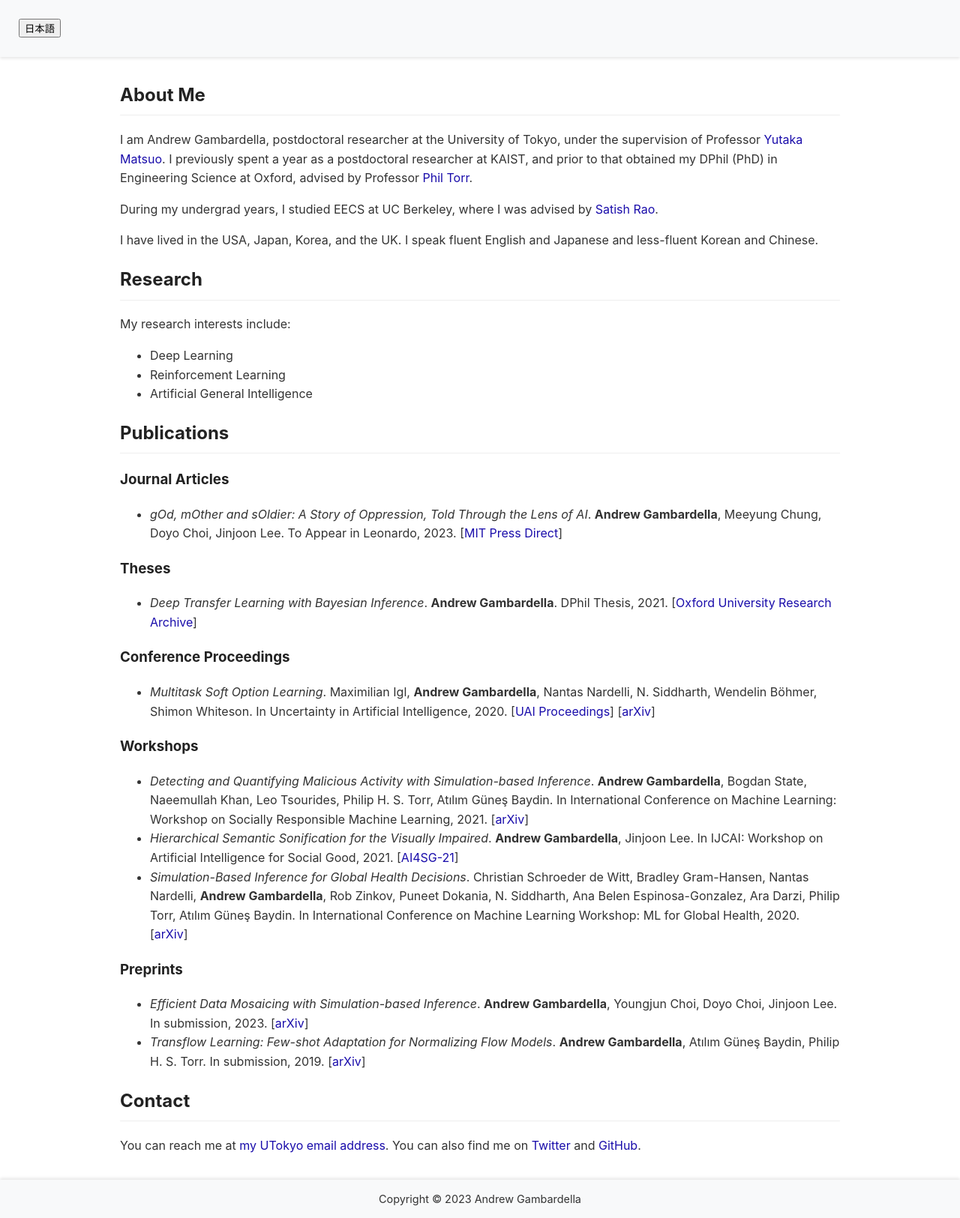
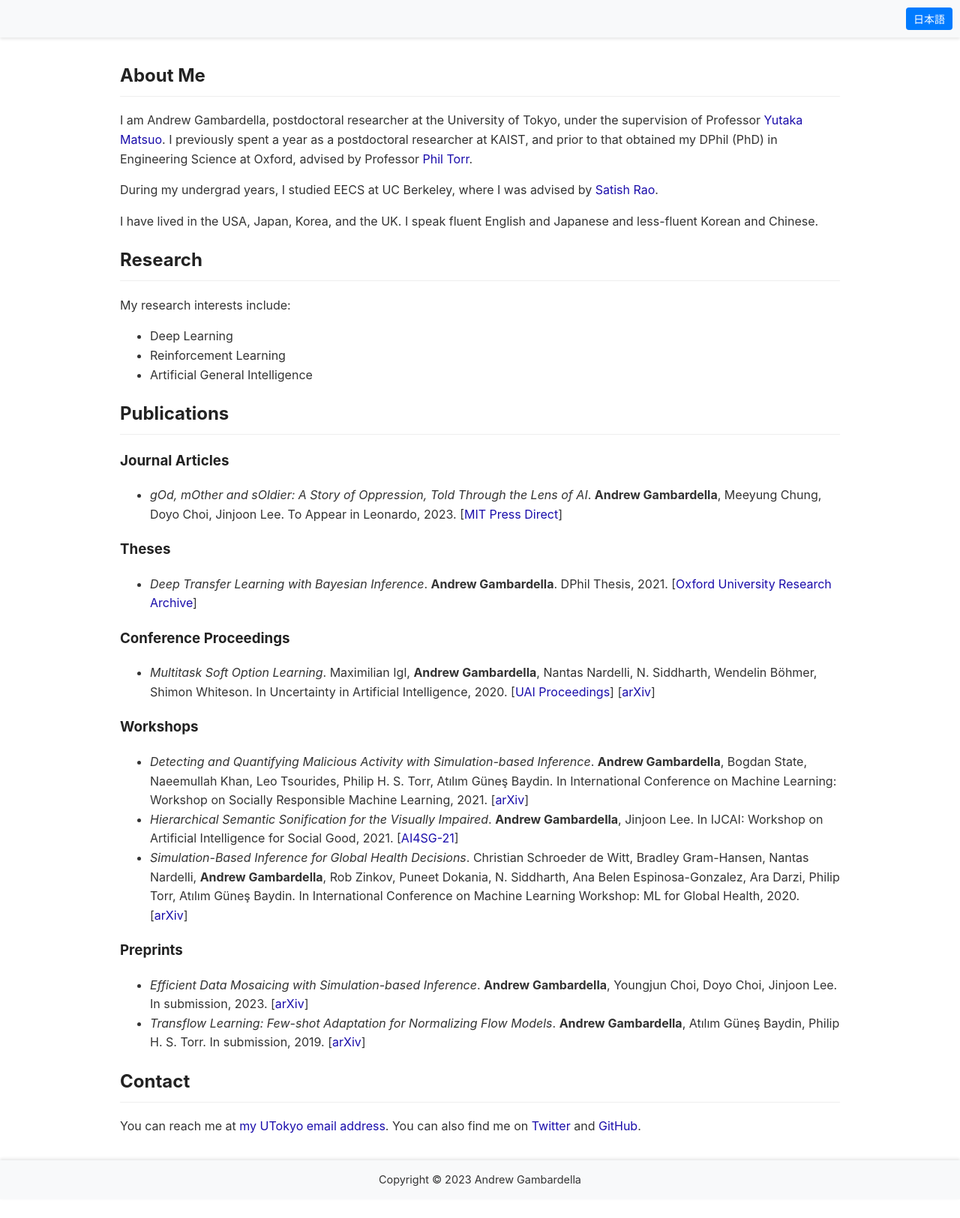
Before and after one commit to atgambardella/atgambardella.github.io, a Jekyll site: the page built from index.md, in a window 1280 px wide. Shown: the whole page at 75% size. Built offline with Jekyll 4.4.1, drawn with Linux system fonts in a browser that asks for light colours; a script that is not in the unit is left out; our own code applies the rules of GitHub Pages for plain Markdown files; after the commit the page ends 1600 px from its top, so only the background shows below that.

Commit message:
better language switcher

```diff
--- a/_includes/language-switcher.html
+++ b/_includes/language-switcher.html
@@ -1,3 +1,4 @@
+<div class="language-switcher">
   <script>
     function switchLanguage() {
       var currentUrl = window.location.href;
@@ -9,10 +10,11 @@
       }
     }
   </script>
-<button onclick="switchLanguage()">
+  <button class="language-btn" onclick="switchLanguage()">
     {% if page.url contains "/ja" %}
       English
     {% else %}
       日本語
     {% endif %}
   </button>
+</div>
--- a/assets/css/style.css
+++ b/assets/css/style.css
@@ -61,3 +61,27 @@ footer {
 footer p {
   margin: 0;
 }
+
+.language-switcher {
+  position: absolute;
+  top: 10px;
+  right: 10px;
+}
+
+.language-btn {
+  background-color: #007bff;
+  border: none;
+  color: white;
+  padding: 5px 10px;
+  text-align: center;
+  text-decoration: none;
+  display: inline-block;
+  font-size: 14px;
+  margin: 0;
+  cursor: pointer;
+  border-radius: 4px;
+}
+
+.language-btn:hover {
+  background-color: #0056b3;
+}
```
Lines whose indentation alone changed are shown as unchanged.
